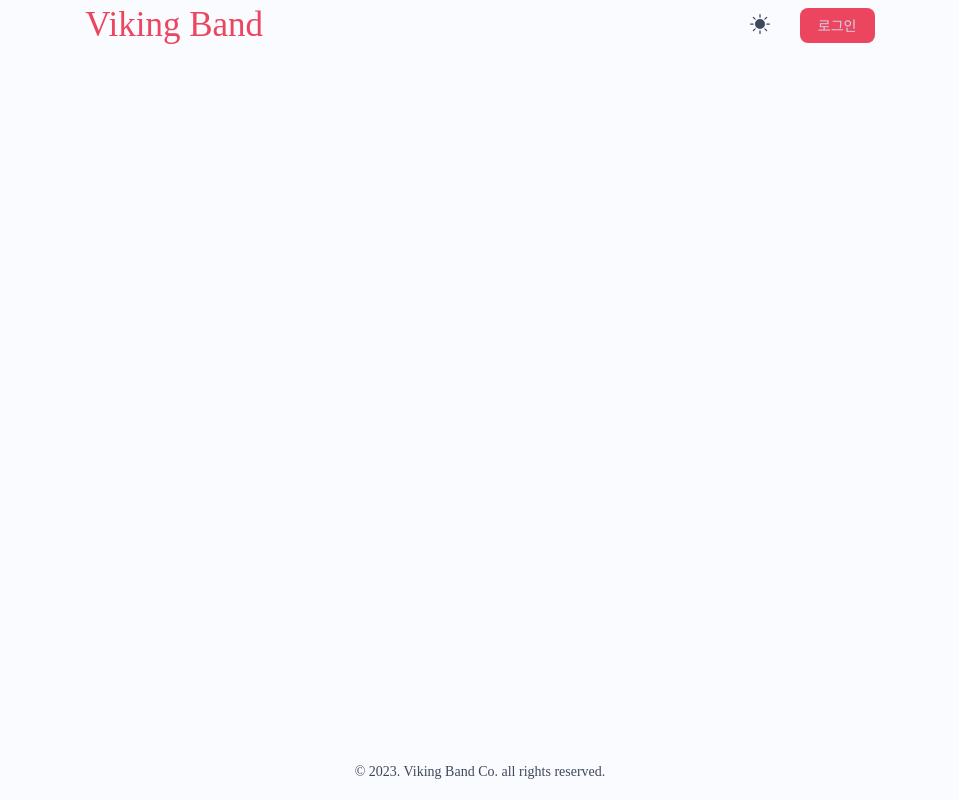
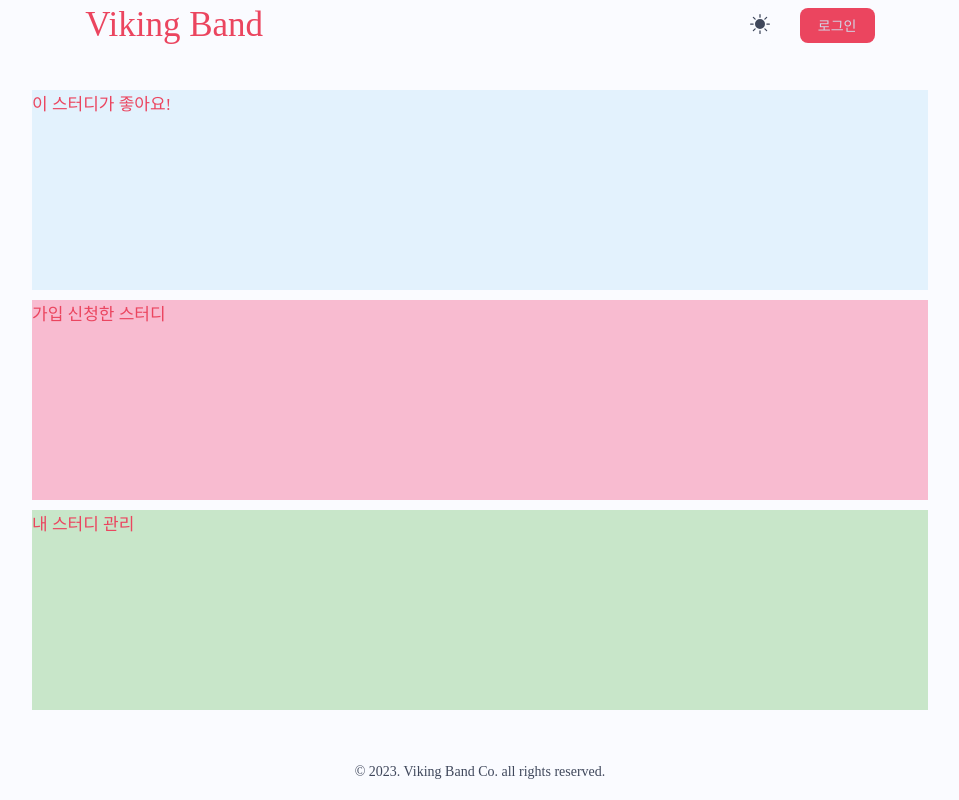
Before and after one commit to tjdrkr2580/vikingBand-fe, a React (Create React App) app: page /profile in a window 1280 px wide. Shown: the whole page, without its empty margins (160-1119 px from the left). Built offline with nearby package versions, Linux system fonts and the light colour scheme; a web font is replaced by a local one.

Commit message:
feat | profile

```diff
--- a/src/components/Header.jsx
+++ b/src/components/Header.jsx
@@ -3,6 +3,7 @@ import { useRecoilState, useSetRecoilState } from "recoil";
 import styled from "styled-components";
 import ToggleMode from "../element/ToggleMode";
 import { isModalState, isUserState } from "../utils/recoil/atoms";
+import { useNavigate } from "react-router-dom";
 import {
   boxBorderRadius,
   circleBorderRadius,
@@ -101,6 +102,8 @@ const Header = () => {
 
   const setVisible = useSetRecoilState(isModalState);
 
+  const navigate = useNavigate()
+
   return (
     <HeaderWrapper
       ref={homeWrapperRef}
@@ -119,7 +122,7 @@ const Header = () => {
             <HeaderButton onClick={handleHeaderButtonClick} src={unnamed} />
             {isDropdownOpen && (
               <DropdownMenu>
-                <DropdownMenuItem>프로필</DropdownMenuItem>
+                <DropdownMenuItem onClick={navigate('/profile')}>프로필</DropdownMenuItem>
                 <DropdownMenuItem onClick={handleLogout}>
                   로그아웃
                 </DropdownMenuItem>
--- a/src/pages/Profile.jsx
+++ b/src/pages/Profile.jsx
@@ -1,7 +1,64 @@
 import React from "react";
+import styled from "styled-components";
+import { pageMargin } from "../utils/styles/mixins";
+import { fontSmall } from "../utils/styles/mixins";
+
+const HomeWrapper = styled.section`
+  min-height: 77.5vh;
+  min-width: 100vw;
+  display: flex;
+  flex-direction: column;
+  gap: 1rem;
+  ${pageMargin};
+`;
+
+const SectionWrapper = styled.div`
+  flex: 1;
+  display: flex;
+  flex-direction: column;
+  width: 70%;
+  margin: 0 auto;
+`;
+
+const TextWrapper = styled.div`
+  flex: 1;
+  display: flex;
+  flex-direction: column;
+  color: ${(props) => props.theme.primary};
+  ${fontSmall};
+`;
+
+const LikedStudyWrapper = styled(SectionWrapper)`
+  background-color: #e3f2fd;
+`;
+
+const AppliedStudyWrapper = styled(SectionWrapper)`
+  background-color: #f8bbd0;
+`;
+
+const CreatedStudyWrapper = styled(SectionWrapper)`
+  background-color: #c8e6c9;
+`;
 
 const Profile = () => {
-  return <div>Profile</div>;
+  return (
+    <>
+      <HomeWrapper>
+        <LikedStudyWrapper>
+        <TextWrapper>이 스터디가 좋아요!</TextWrapper>
+
+        </LikedStudyWrapper>
+
+        <AppliedStudyWrapper>
+        <TextWrapper>가입 신청한 스터디</TextWrapper>
+        </AppliedStudyWrapper>
+
+        <CreatedStudyWrapper>
+        <TextWrapper>내 스터디 관리</TextWrapper>
+        </CreatedStudyWrapper>
+      </HomeWrapper>
+    </>
+  );
 };
 
 export default Profile;
```
